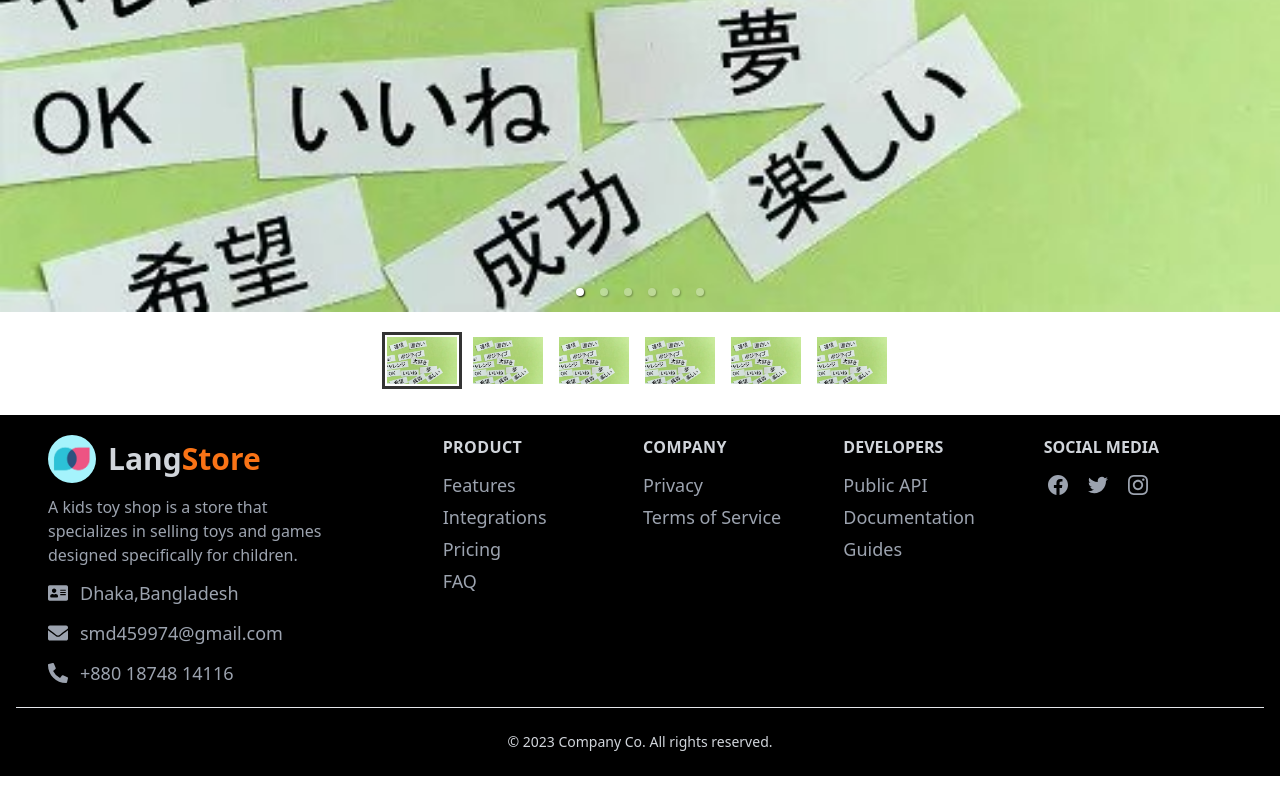
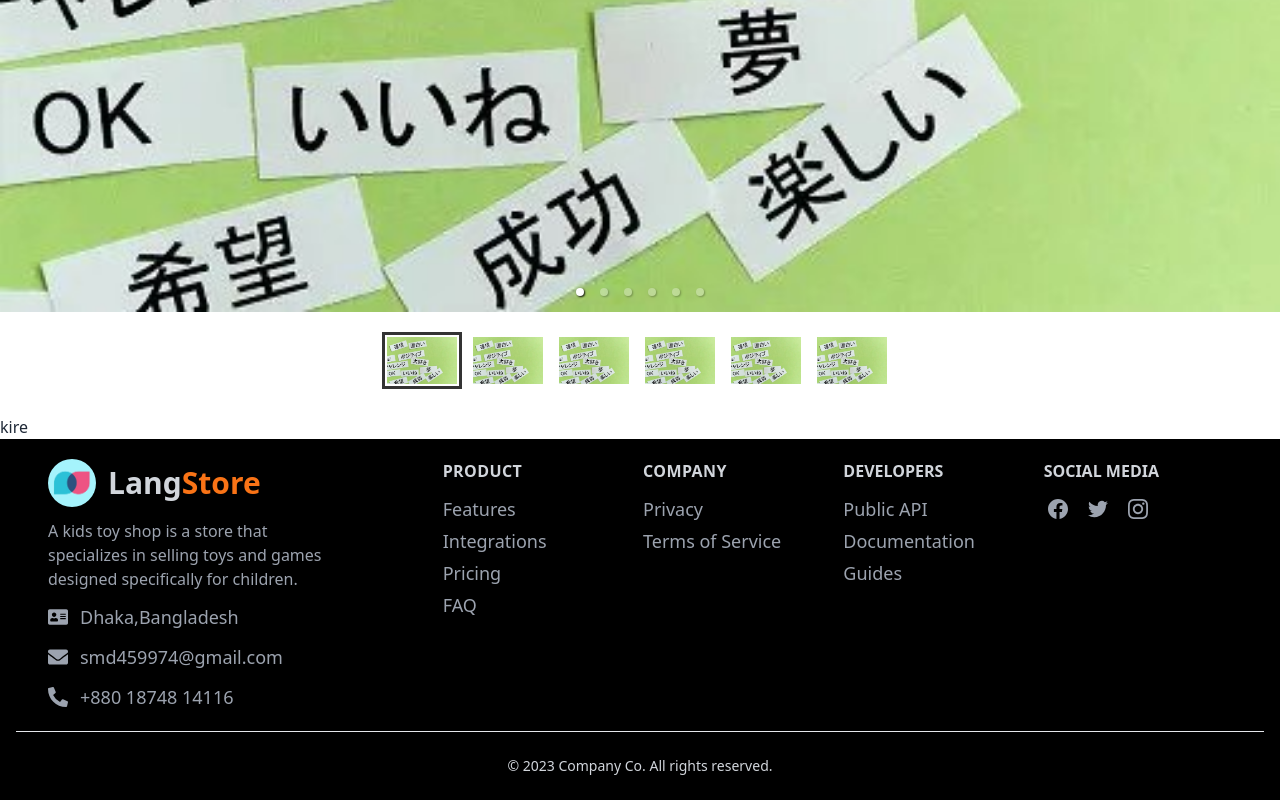
Before and after one commit to Salauddin98/SportsHub-Client-Site, a React (Vite) app: page / in a window 1280 px wide. Shown: the part 630-1430 px from the top of the page. Before the commit the page ends 1406 px from the top, so only its background shows below. Built offline with nearby package versions, Linux system fonts and the light colour scheme; no server answers.

Commit message:
added some items

```diff
--- a/src/page/Home/Home/Home.jsx
+++ b/src/page/Home/Home/Home.jsx
@@ -4,6 +4,7 @@ const Home = () => {
   return (
     <div>
       <Banner></Banner>
+      <h1>kire</h1>
     </div>
   );
 };
```
